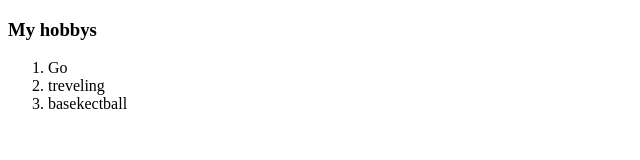
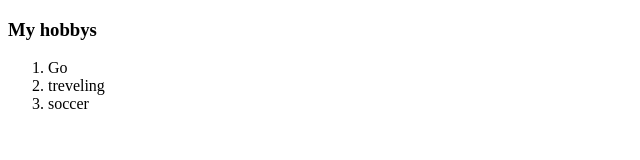
Before and after one commit to li7912020/CV, a plain HTML site: page hobbies.html in a window 1280 px wide. Shown: the full height of the page, 0-640 px from the left. Drawn offline with Linux system fonts and the light colour scheme.

Commit message:
Update hobbies.html
趣味はバスケからサッカーに変更する

```diff
--- a/hobbies.html
+++ b/hobbies.html
@@ -9,7 +9,7 @@
     <ol>
       <li>Go</li>
       <li>treveling</li>
-      <li>basekectball</li>
+      <li>soccer</li>
     </ol>
   </body>
 </html>
```
